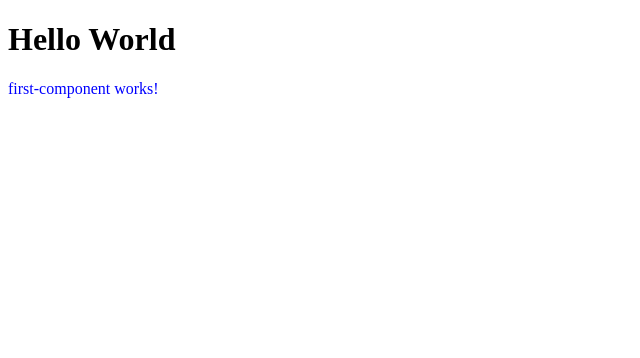
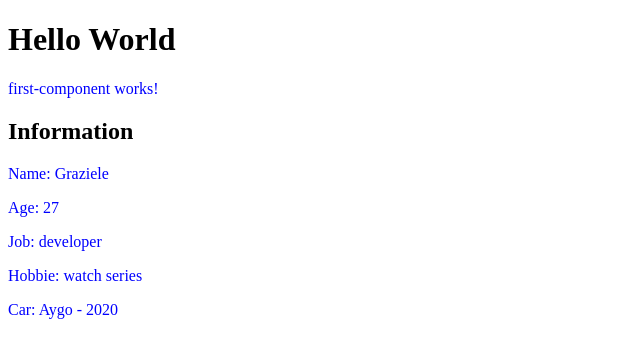
Before and after one commit to grazirs/angular, an Angular app: page / in a window 1280 px wide. Shown: the top 358 px of the page, without its empty margins (0-640 px from the left). Built offline with nearby package versions, Linux system fonts and the light colour scheme.

Commit message:
add dinamic data

```diff
--- a/src/app/components/first-component/first-component.component.html
+++ b/src/app/components/first-component/first-component.component.html
@@ -1 +1,7 @@
 <p>first-component works!</p>
+<h2>Information</h2>
+<p>Name: {{ name }}</p>
+<p>Age: {{ age }}</p>
+<p>Job: {{ job }}</p>
+<p>Hobbie: {{ hobbie[2] }}</p>
+<p>Car: {{ car.model }} - {{ car.year }}</p>
--- a/src/app/components/first-component/first-component.component.ts
+++ b/src/app/components/first-component/first-component.component.ts
@@ -6,6 +6,17 @@ import { Component, OnInit } from '@angular/core';
   styleUrls: ['./first-component.component.css']
 })
 export class FirstComponentComponent implements OnInit {
+  name: string = 'Graziele'
+  age: number = 27
+  job: string = 'developer'
+  hobbie: Array<string> = ['draw', 'swim', 'watch series']
+  car: {
+    model: string,
+    year: number
+  } = {
+    model: 'Aygo',
+    year: 2020
+  }
 
   constructor() { }
 
```
